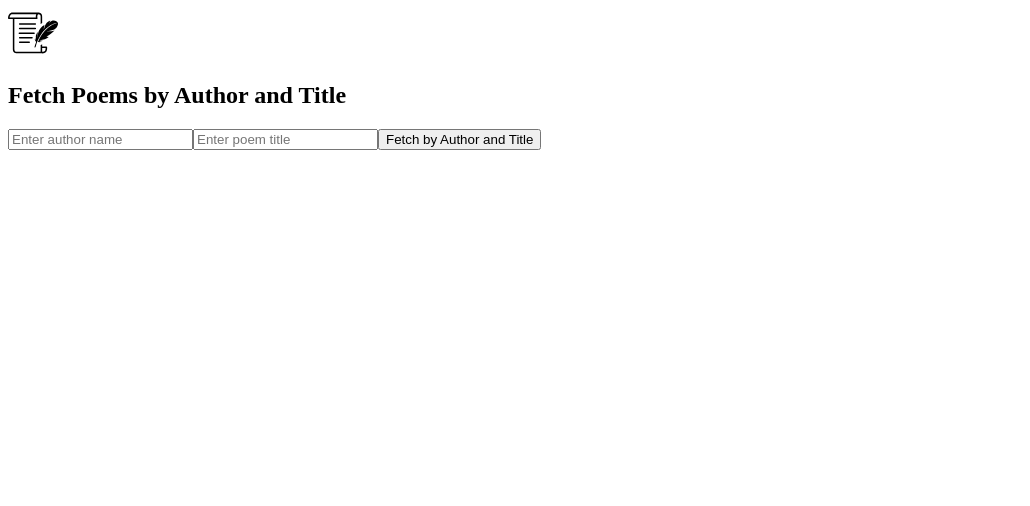
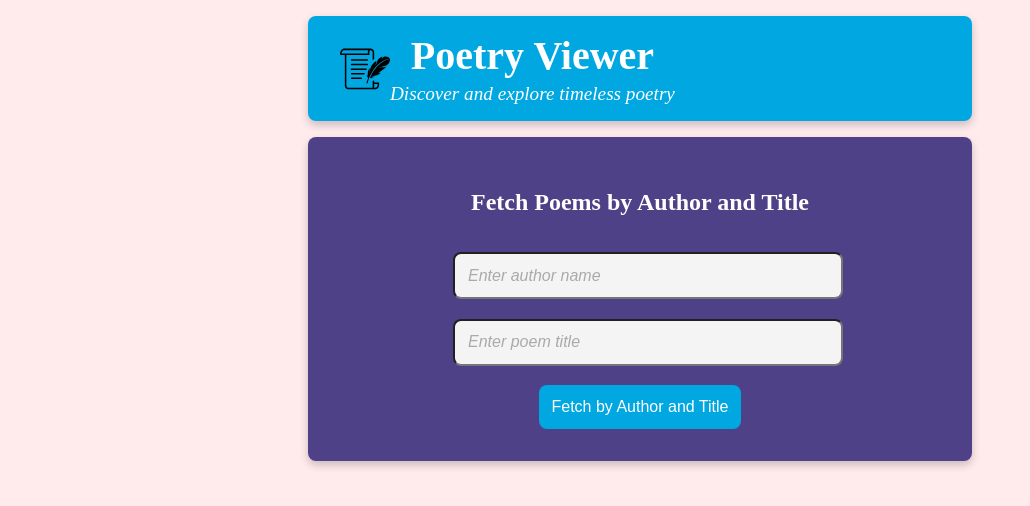
Before and after one commit to krystin987/stunning-spoon, an Angular app: page / in a window 1280 px wide. Shown: the top 506 px of the page, without its empty margins (0-1030 px from the left). Built offline with nearby package versions, Linux system fonts and the light colour scheme.

Commit message:
add some styling

```diff
--- a/src/app/app.component.css
+++ b/src/app/app.component.css
@@ -0,0 +1,76 @@
+:host {
+  display: flex;
+  justify-content: center;
+  min-height: 100vh; /* Full viewport height */
+  background-color: #ffeaec; /* Optional: Set a light background */
+  padding: 1rem; /* Optional: Add some spacing */
+  box-sizing: border-box; /* Ensure padding is accounted for in dimensions */
+}
+
+/* Style for the header */
+.app-header {
+  background-color: #00A7E1; /* Primary background color */
+  color: #ffffff; /* Text color */
+  padding: 1rem 2rem; /* Spacing around the header */
+  box-shadow: 0 4px 8px rgba(0, 0, 0, 0.2); /* Subtle shadow for depth */
+  border-radius: 8px;
+  margin-bottom: 1rem;
+}
+
+/* Container for the logo and text */
+.header-container {
+  display: flex; /* Align items horizontally */
+  align-items: center; /* Vertically center items */
+  max-width: 1200px; /* Constrain width */
+  margin: 0 auto; /* Center content horizontally */
+}
+
+/* Logo styles */
+.app-logo {
+  width: 50px; /* Set logo width */
+  height: auto; /* Maintain aspect ratio */
+  margin-right: 1rem; /* Add space between logo and text */
+  filter: invert(1); /* Make the logo white (if it's dark) */
+}
+
+/* App title */
+.app-title {
+  font-size: 2.5rem; /* Large text size for title */
+  margin: 0; /* Remove default margins */
+  font-weight: bold; /* Bold for emphasis */
+}
+
+/* App tagline */
+.app-tagline {
+  font-size: 1.2rem; /* Smaller size for tagline */
+  margin: 0.25rem 0 0; /* Space between title and tagline */
+  font-style: italic; /* Italic for differentiation */
+}
+
+/* Text container */
+.header-text {
+  display: flex;
+  flex-direction: column; /* Stack title and tagline vertically */
+  align-items: center;
+}
+
+.main {
+  position: fixed; /* Fixes the background to the viewport */
+  top: 0;
+  left: 0;
+  width: 100vw; /* Full width of the viewport */
+  height: 100vh; /* Full height of the viewport */
+}
+
+/* Responsive Design */
+@media (max-width: 600px) {
+  .app-title {
+    font-size: 1.8rem; /* Adjust for smaller screens */
+  }
+  .app-tagline {
+    font-size: 1rem; /* Adjust tagline size */
+  }
+  .app-logo {
+    width: 40px; /* Slightly smaller logo */
+  }
+}
--- a/src/app/app.component.html
+++ b/src/app/app.component.html
@@ -181,7 +181,7 @@
   <div class="content">
     <div class="left-side">
       <svg
-        xmlns="http://www.w3.org/2000/svg"
+        src="/assets/poem-poetry-icon.svg"
         viewBox="0 0 982 239"
         fill="none"
         class="angular-logo"
--- a/src/app/app.component.ts
+++ b/src/app/app.component.ts
@@ -8,8 +8,15 @@ import { PoetryComponent } from './poetry/poetry.component';
   imports: [RouterOutlet, PoetryComponent],
   template: `
     <main>
-      <header class="brand-name">
-        <img class="brand-logo" src="/assets/poem-poetry-icon.svg" alt="logo" aria-hidden="true" width="50px" height="50px"/>
+      <header class="app-header">
+        <div class="header-container">
+          <img class="brand-logo" src="/assets/poem-poetry-icon.svg" alt="logo" aria-hidden="true" width="50px" height="50px"/>
+          <div class="header-text">
+            <h1 class="app-title">Poetry Viewer</h1>
+            <p class="app-tagline">Discover and explore timeless poetry</p>
+
+          </div>
+        </div>
       </header>
       <section class="content">
         <app-poetry></app-poetry>
--- a/src/app/poetry/poetry.component.css
+++ b/src/app/poetry/poetry.component.css
@@ -1,5 +1,22 @@
+div.poetry-component-div {
+  width: 600px;
+  /*max-width: 600px; !* Optional: Limit content width *!*/
+  background: #4E4187; /* Optional: Set a background color for the content */
+  border-radius: 8px; /* Optional: Rounded corners */
+  box-shadow: 0 4px 8px rgba(0, 0, 0, 0.2); /* Optional: Add a shadow */
+  padding: 2rem; /* Optional: Add padding inside the content */
+}
+
+h2 {
+  width: 100%;
+}
+
+h3, h4 {
+  text-align: center;
+}
+
 h3 {
-  color: #2a7fba; /* Style for author name */
+  color: #00A7E1; /* Style for author name */
   font-weight: bold;
 }
 
@@ -8,8 +25,103 @@ h4 {
   font-style: italic;
 }
 
+input {
+  margin-bottom: .2rem;
+}
+
 p {
   color: #333; /* Style for poem text */
   line-height: 1.6;
   font-size: 1.1em;
+  margin: 0;
+  padding: 0;
 }
+
+.poetry-header {
+  display: flex;
+  justify-content: space-between;
+  align-items: center;
+  text-align: center;
+  /*position: sticky; !* Keeps the header fixed at the top of the container *!*/
+  top: 0;
+  z-index: 10;
+  color: #ffffff;
+  background-color: #4E4187;
+}
+
+.input-container {
+  display: flex;
+  flex-direction: column;
+  align-items: center;
+  margin: auto;
+  /*width: auto;*/
+}
+
+.input-container button {
+  padding: 0.8rem;
+  font-size: 1rem;
+  background-color: #00A7E1;
+  color: white;
+  border: none;
+  border-radius: 8px;
+  cursor: pointer;
+  transition: background-color 0.3s ease;
+}
+
+.input-container button:hover {
+  background-color: #1a5d87; /* Darker shade on hover */
+}
+
+
+/* Search box styling */
+.input-container input[type="text"] {
+  padding: 0.8rem; /* Add padding inside the input */
+  border-radius: 8px; /* Rounded corners */
+  font-size: 1rem;
+  margin-left: 1rem; /* Space between the title and input */
+  width: 60%; /* Adjust width as necessary */
+  background-color: #f4f4f4; /* Light background */
+  color: #333; /* Text color */
+  outline: none; /* Removes the default outline */
+  transition: border-color 0.3s ease; /* Smooth transition on focus */
+}
+
+/* Change border color on focus */
+.input-container input[type="text"]:focus {
+  border-color: #1a5d87; /* Darker border on focus */
+  background-color: white; /* Make background white when focused */
+}
+
+.input-container input[type="text"]::placeholder {
+  color: #aaa; /* Lighter color for placeholder */
+  font-style: italic; /* Make placeholder italic */
+}
+
+.input-container input, button {
+  margin-top: 1rem;
+}
+
+.poetry-content {
+  flex: 1; /* Fills the remaining space below the header */
+  overflow-y: auto; /* Enables vertical scrolling */
+  padding: 1rem;
+  margin-top: 1rem;
+  background-color: #f9f9f9; /* Light background for content */
+  color: #333; /* Content text color */
+  line-height: 1.6;
+  border-radius: 8px; /* Optional: Rounded corners */
+  box-shadow: 0 4px 8px rgba(0, 0, 0, 0.2); /* Optional: Add a shadow */
+}
+
+.poem-text {
+  color: #FFEAEC;
+  font-size: 1.1rem;
+  line-height: 1.6;
+  text-align: justify;
+}
+
+.poem-line {
+  margin: 0.5rem 0;
+  position: relative;
+  padding-bottom: 1rem; /* Space for the decoration */
+}
--- a/src/app/poetry/poetry.component.html
+++ b/src/app/poetry/poetry.component.html
@@ -1,13 +1,20 @@
-<div>
-  <h2>Fetch Poems by Author and Title</h2>
-  <input type="text" #authorInput placeholder="Enter author name" />
-  <input type="text" #titleInput placeholder="Enter poem title" />
-  <button (click)="fetchByAuthorAndTitle(authorInput.value, titleInput.value)">Fetch by Author and Title</button>
+<div class="poetry-component-div">
+  <div class="poetry-header">
+    <h2>Fetch Poems by Author and Title</h2>
+  </div>
+  <div class="input-container">
+    <input type="text" #authorInput placeholder="Enter author name" />
+    <input type="text" #titleInput placeholder="Enter poem title" />
+    <button (click)="fetchByAuthorAndTitle(authorInput.value, titleInput.value)">Fetch by Author and Title</button>
+  </div>
+<!--  </div>-->
 
-  <div *ngIf="authorName && poemTitle && poemText">
+  <div *ngIf="authorName && poemTitle && poemText" class="poetry-content">
     <h3>Poem by {{ authorName }}</h3>
     <h4>{{ poemTitle }}</h4>
-    <p>{{ poemText }}</p>
+    <div class="poem-text">
+      <p *ngFor="let line of poemText" class="poem-line">{{ line }}</p>
+    </div>
   </div>
 
   <div *ngIf="errorMessage">
--- a/src/app/poetry/poetry.component.ts
+++ b/src/app/poetry/poetry.component.ts
@@ -1,5 +1,5 @@
 import { Component } from '@angular/core';
-import {JsonPipe, NgIf} from '@angular/common';
+import {JsonPipe, NgForOf, NgIf} from '@angular/common';
 
 import { PoetryService } from '../services/poetry.service';
 import { LoggingService } from '../services/logging.service';
@@ -11,7 +11,8 @@ import { LoggingService } from '../services/logging.service';
   standalone: true,
   imports: [
     NgIf,
-    JsonPipe
+    JsonPipe,
+    NgForOf
   ],
   templateUrl: './poetry.component.html',
   styleUrl: './poetry.component.css'
@@ -20,7 +21,7 @@ import { LoggingService } from '../services/logging.service';
 export class PoetryComponent {
   authorName: string | undefined;
   poemTitle: string | undefined;
-  poemText: string | undefined;
+  poemText: string[] | undefined;
   errorMessage: string | undefined;
 
   constructor(
@@ -43,8 +44,8 @@ export class PoetryComponent {
       // Fetch both author and title data if both inputs are provided
       this.poetryService.getAuthorAndTitle(author, title).subscribe({
         next: data => {
-          console.log(data)
-          this.parseAndSetData(data.authorData, data.titleData);
+          // select the first result, this should be refined in the future
+          this.parseAndSetData(data.authorData[0], data.titleData[0]);
         },
         error: err => {
           this.errorMessage = err.message;
@@ -84,10 +85,14 @@ export class PoetryComponent {
     if (data) {
       this.authorName = data.author || 'Unknown Author';
       this.poemTitle = data.title || 'Untitled';
-      this.poemText = data.lines || 'No text available';
+      this.poemText = data.lines || [];
 
       // Log the parsed data
-      this.loggingService.info('Parsed Data:', {author: this.authorName, title: this.poemTitle, text: this.poemText});
+      this.loggingService.info('Parsed Data:', {
+        author: this.authorName,
+        title: this.poemTitle,
+        text: this.poemText
+      });
     }
   }
 }
--- a/src/index.html
+++ b/src/index.html
@@ -5,7 +5,7 @@
   <title>Poetry</title>
   <base href="/">
   <meta name="viewport" content="width=device-width, initial-scale=1">
-  <link rel="icon" type="image/x-icon" href="favicon.ico">
+  <link rel="icon" type="image/x-icon" href="/assets/poem-poetry-icon.svg">
 </head>
 <body>
   <app-root></app-root>
--- a/src/styles.css
+++ b/src/styles.css
@@ -1 +1,4 @@
 /* You can add global styles to this file, and also import other style files */
+body {
+  margin: 0px;
+}
```
